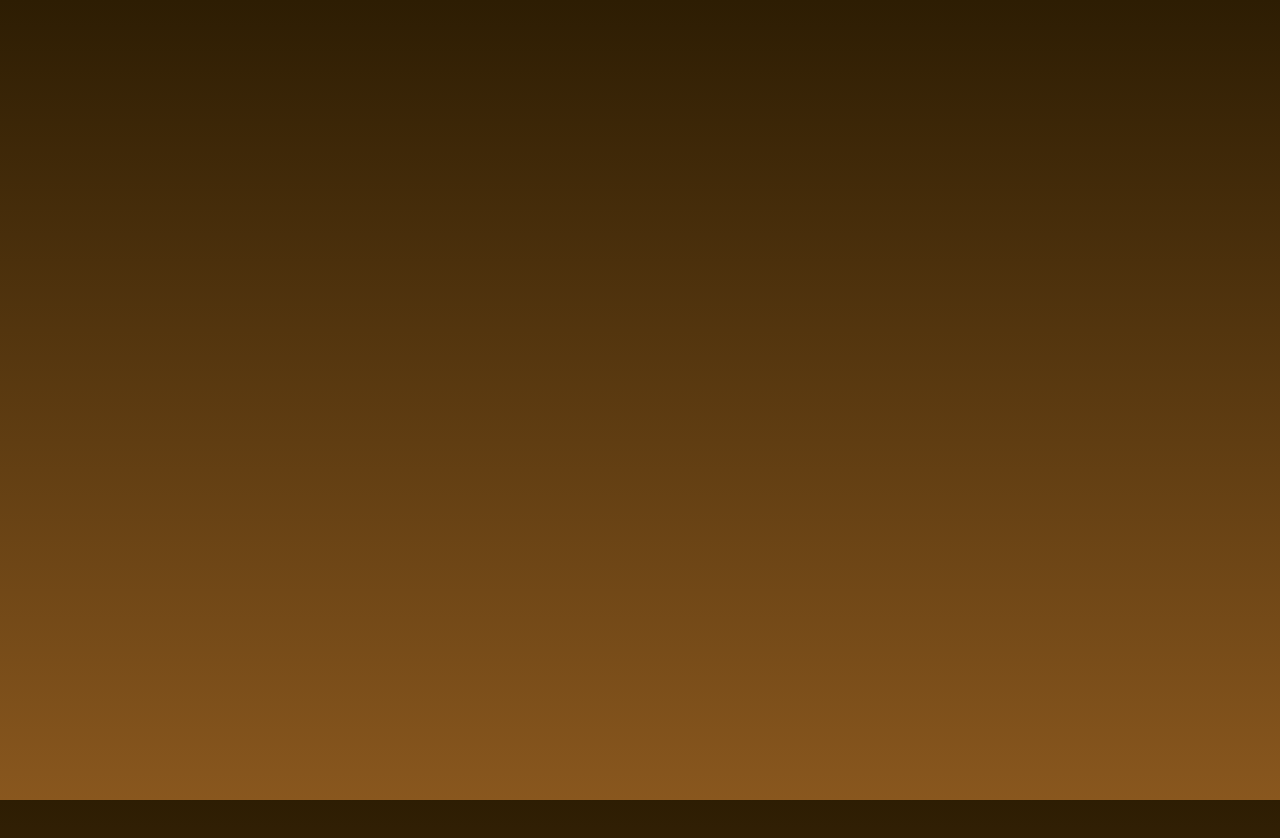
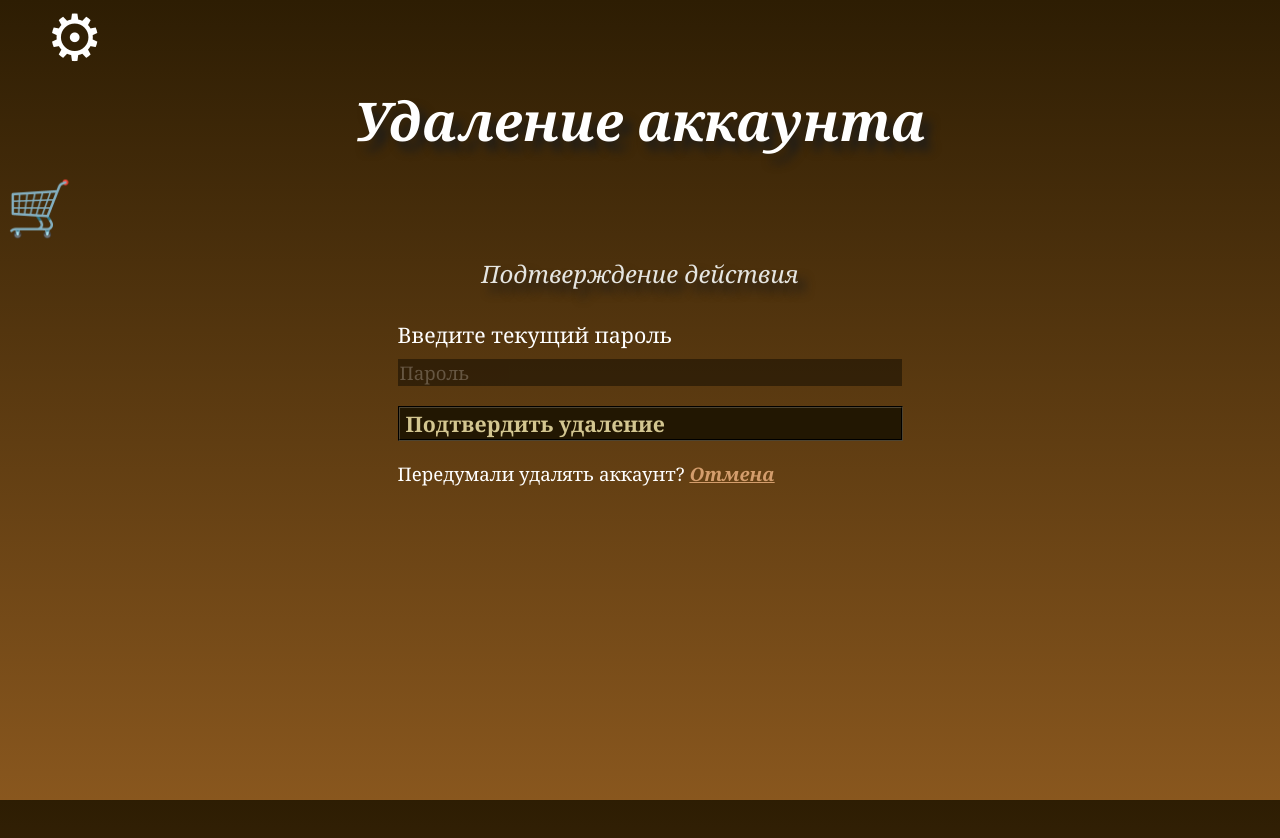
Before and after one commit to anmstythis/bookstore_course, a React (Create React App) app in the folder bookmix/: page /account/delete in a window 1280 px wide. Before the commit this address had no page. Shown: the top 838 px of the page. Built offline with nearby package versions, Linux system fonts and the light colour scheme; sample sign-in values are in the browser's storage.

Commit message:
реализовано удаление аккаунта

```diff
--- a/bookmix/src/App.css
+++ b/bookmix/src/App.css
@@ -36,12 +36,6 @@ body, #root
 u
 {
   color: #ffffff;
-}
-
-.mainpage
-{
-  display: grid;
-  grid-template-columns: 0.5fr 2fr 0.5fr;
 }
 
 .welcome
@@ -328,7 +322,7 @@ u
   background-color: #887756;
   border: 1px solid #4d4431;
   box-shadow: 0 4px 10px rgba(0, 0, 0, 0.15);
-  min-width: 180px;
+  max-width: 200px;
   padding: 8px 0;
   z-index: 100;
   animation: fadeIn 0.15s ease-in-out;
@@ -718,12 +712,14 @@ u
 
 /* ---АДАПТИВНОСТЬ--- */
 @media (max-width: 1200px) {
-  .mainpage {
-    grid-template-columns: 1fr;
+  .mainpage
+  {
+    display: grid;
+    grid-template-columns: 0.5fr 2fr 0.5fr;
   }
 
   .welcome {
-    grid-column: 1;
+    grid-column: 2;
     font-size: 34pt;
   }
 
--- a/bookmix/src/App.js
+++ b/bookmix/src/App.js
@@ -10,6 +10,7 @@ import Login from './pages/Login.js';
 import Register from './pages/Register.js';
 import Account from './pages/Account.js'
 import PasswordReset from './pages/PasswordReset.js';
+import DeleteAccountConfirm from './pages/DeleteAccountConfirm.js';
 
 
 class App extends React.Component
@@ -27,6 +28,7 @@ class App extends React.Component
           <Route path="/login" element={!user ? <Login /> : <Navigate to="/" replace/>}/>
           <Route path="/register" element={<Register />}/>
           <Route path="/account" element={<Account />}/>
+          <Route path="/account/delete" element={<DeleteAccountConfirm />}/>
           <Route path="/reset-password" element={<PasswordReset/>}/>
         </Routes>
       </div>
--- a/bookmix/src/components/Form.js
+++ b/bookmix/src/components/Form.js
@@ -1,6 +1,6 @@
 import React from 'react';
 
-const FormWrapper = ({
+const Form = ({
   children,
   onSubmit,
   loading = false,
@@ -23,4 +23,4 @@ const FormWrapper = ({
   );
 };
 
-export default FormWrapper;
+export default Form;
--- a/bookmix/src/pages/Account.js
+++ b/bookmix/src/pages/Account.js
@@ -70,6 +70,11 @@ const Account = () =>
     if (e.key === 'Enter') {
       e.target.blur();
     }
+  };
+
+  const handleDeleteAccount = () => {
+    if (!storedUser) return;
+    navigate('/account/delete');
   };
 
   if (!storedUser)
@@ -232,6 +237,15 @@ const Account = () =>
         </tbody>
       </table>
 
+      <div className='formContainer'>
+        <button
+          className="menuItemDanger"
+          onClick={handleDeleteAccount}
+        >
+         Удалить аккаунт
+        </button>
+      </div>
+
     </div>
   );
 }
--- /dev/null
+++ b/bookmix/src/pages/DeleteAccountConfirm.js
@@ -0,0 +1,104 @@
+import React, { useMemo, useState } from 'react';
+import { useNavigate, Link } from 'react-router-dom';
+import Header from '../components/Header.js';
+import Form from '../components/Form.js'
+import axios from 'axios';
+
+const DeleteAccountConfirm = () =>
+{
+  const navigate = useNavigate();
+
+  const storedUser = useMemo(() => {
+    try {
+      const userString = localStorage.getItem('user');
+      return userString ? JSON.parse(userString) : null;
+    } catch (e) {
+      return null;
+    }
+  }, []);
+
+  const [password, setPassword] = useState('');
+  const [isSubmitting, setIsSubmitting] = useState(false);
+  const [error, setError] = useState('');
+
+  if (!storedUser)
+  {
+    return (
+      <div>
+        <Header title={'Удаление аккаунта'} description={'Вы не вошли в систему'} />
+        <div className="formContainer">
+          <div className="hint">
+            Пожалуйста, <Link className='redirectLink' to="/login">войдите</Link>.
+          </div>
+        </div>
+      </div>
+    );
+  }
+
+  const onSubmit = async (e) => {
+    e.preventDefault();
+    setError('');
+    if (!password.trim()) {
+      setError('Введите пароль.');
+      return;
+    }
+
+    try {
+      setIsSubmitting(true);
+      await axios.post('http://localhost:5000/api/auth/login', {
+        login: storedUser.login,
+        password: password,
+      });
+
+      await axios.delete(`http://localhost:5000/api/users/${storedUser.id_user}`);
+      await axios.delete(`http://localhost:5000/api/accounts/${storedUser.id_account}`);
+
+      localStorage.removeItem('user');
+      navigate('/login', { replace: true });
+      alert('Аккаунт удалён.');
+    } catch (err) {
+      if (err?.response?.status === 401) {
+        setError('Неверный пароль.');
+      } else {
+        console.error('Ошибка при удалении аккаунта:', err);
+        setError('Не удалось удалить аккаунт. Попробуйте позже.');
+      }
+    } finally {
+      setIsSubmitting(false);
+    }
+  };
+
+  return (
+    <div>
+      <Header title={'Удаление аккаунта'} description={'Подтверждение действия'} />
+      <div className="formContainer">
+        <Form
+          onSubmit={onSubmit}
+          loading={isSubmitting}
+          error={error}
+          submitLabel={'Подтвердить удаление'}
+          loadingLabel={'Удаление...'}
+          buttonClassName={'formButton'}
+        >
+          <label className='formLabel'>Введите текущий пароль</label>
+          <input
+            className='formInput'
+            type='password'
+            value={password}
+            onChange={(e) => setPassword(e.target.value)}
+            placeholder='Пароль'
+            disabled={isSubmitting}
+          />
+        </Form>
+        <div className="hint">
+          Передумали удалять аккаунт?{' '}
+          <Link className="redirectLink" to="/account">
+            Отмена
+          </Link>
+        </div>
+      </div>
+    </div>
+  );
+}
+
+export default DeleteAccountConfirm;
```
